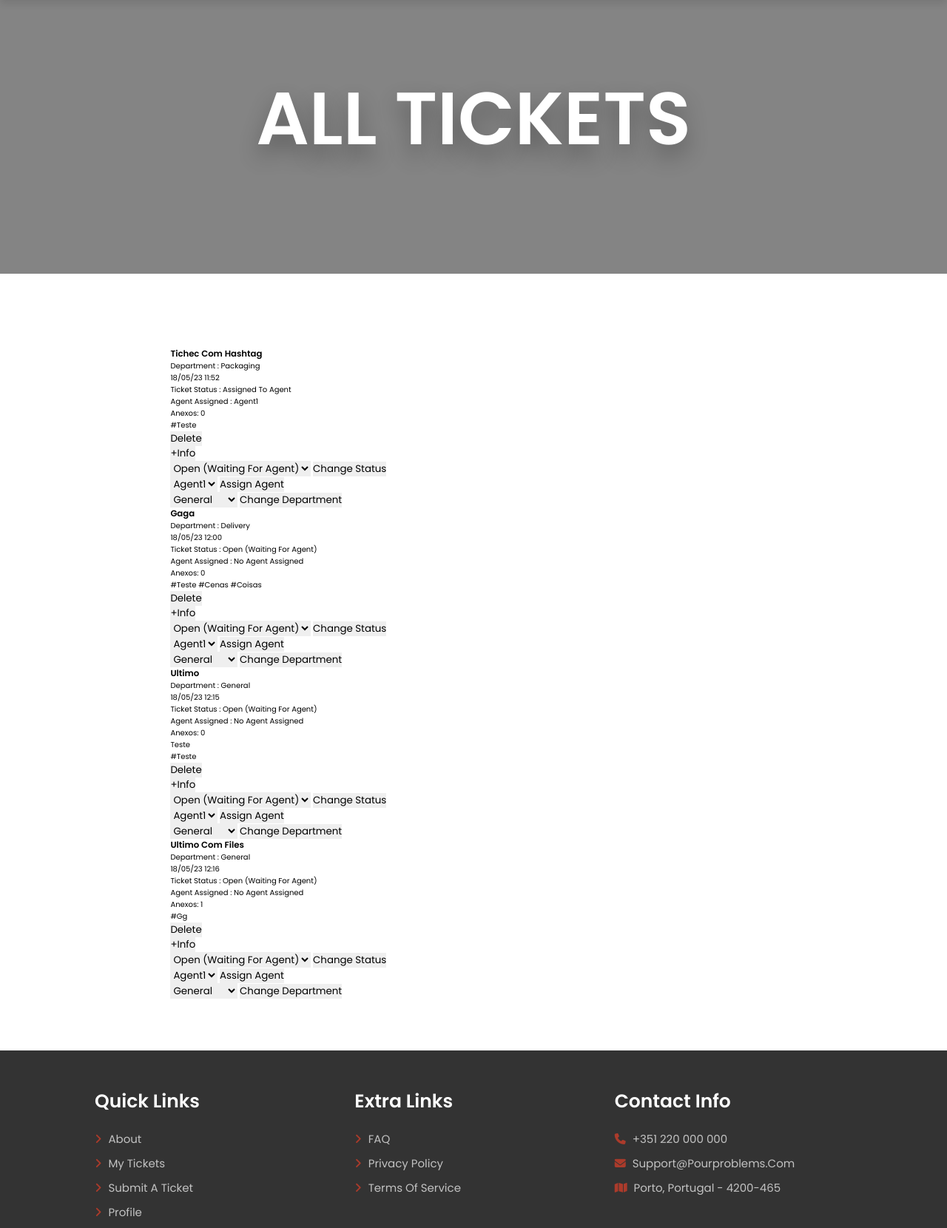
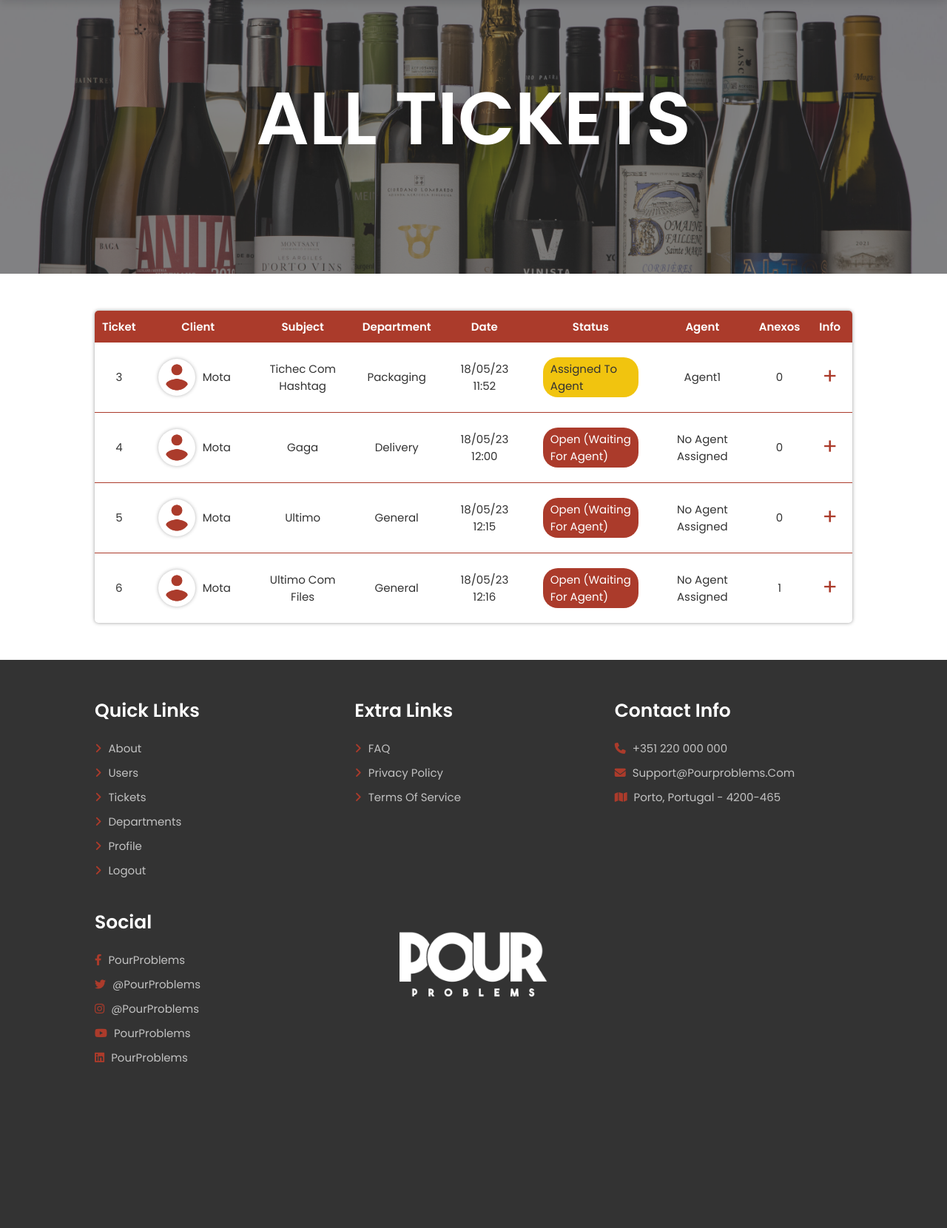
Before and after one commit to Joao-Mota/Pour-Problems, a PHP site: page /pages/all_tickets.php in a window 1280 px wide. Shown: the part 124-1784 px from the top of the page at 74% size. After the commit the page ends 1560 px from the top, so only its background shows below. Run offline with PHP 8.4, Linux system fonts and the light colour scheme; the visitor is signed in with stand-in values (Sample User, id 1); data comes from the database, SQL or seed files in the repository.

Commit message:
TCW add css to Assigned tickets page and All tickets page

```diff
--- a/actions/action_login.php
+++ b/actions/action_login.php
@@ -37,9 +37,9 @@ if (getUserByEmail($_POST['email']) == null) {
 }
 
 // validate password field for correct password
-try {
-  $user = User::getUserWithPassword($db, $_POST['email'], $_POST['password']);
-} catch (Exception $e) {
+
+$user = User::getUserWithPassword($db, $_POST['email'], $_POST['password']);
+if ($user == null) {
   $session->addFieldError('password', 'Wrong password!');
   $loginSuccess = false;
 }
--- a/css/style.css
+++ b/css/style.css
@@ -1177,6 +1177,9 @@ section {
     display: 1 1 41rem;
     border-left: var(--main-color) 5px solid;
     padding-left: 3rem;
+    padding-top: 3rem;
+    padding-bottom: 3rem;
+    display: block;
 }
 
 .profile .profile_info .title {
@@ -1224,9 +1227,148 @@ section {
 
 
 
+/* All Tickets */
+.tickets-table {
+    border-collapse: collapse;
+    display: flex;
+    flex-direction: column;
+    align-items: center;
+    justify-content: center;
+    width: 100%;
+}
+
+.tickets-table .tickets-body {
+    width: 100%;
+    display: flex;
+    flex-direction: column;
+    align-items: center;
+    justify-content: center;
+}
+
+.tickets-table .tickets-body table,
+.tickets-table .tickets-body td,
+.tickets-table .tickets-body th {
+    padding: 1rem;
+}
+
+.tickets-table .tickets-body table {
+    width: 100%;
+    border-collapse: collapse;
+    border-radius: 0.5rem;
+    overflow: hidden;
+    box-shadow: 0 0 0.5rem rgba(0, 0, 0, 0.4);
+    display: 1 1 41rem;
+}
+
+.tickets-table .tickets-body table thead {
+    background-color: var(--main-color);
+    color: var(--white);
+}
+
+.tickets-table .tickets-body table thead th {
+    font-size: 1.5rem;
+    padding: 1rem;
+}
+
+.tickets-table .tickets-body table tbody tr {
+    border-bottom: 1px solid var(--main-color);
+}
+
+.tickets-table .tickets-body table tbody tr:last-child {
+    border-bottom: none;
+}
 
 
+.tickets-table .tickets-body table tbody tr:hover {
+    background-color: var(--light-bg);
+}
 
+
+.tickets-table .tickets-body table tbody tr td {
+    font-size: 1.5rem;
+    padding: 1rem;
+}
+
+.tickets-table .tickets-body p {
+    font-size: 1.5rem;
+    padding: 1rem;
+    text-align: center;
+    color: var(--black);
+}
+
+.tickets-table .tickets-body .client {
+    width: 100%;
+    display: flex;
+    flex-direction: row;
+    align-items: center;
+    justify-content: space-between;
+    padding: 1rem;
+}
+
+.tickets-table .tickets-body .client img {
+    width: 5rem;
+    height: 5rem;
+    border-radius: 50%;
+    overflow: hidden;
+    box-shadow: 0 0 0.5rem rgba(0, 0, 0, 0.3);
+    display: 1 1 41rem;
+    vertical-align: middle;
+}
+
+.tickets-table .tickets-body .client p {
+    font-size: 1.5rem;
+    padding-left: 1rem;
+    padding-right: 1rem;
+    color: var(--black);
+}
+
+.tickets-table .tickets-body .status {
+    display: flex;
+    flex-direction: row;
+    align-items: center;
+    justify-content: center;
+    padding: 1rem;
+}
+
+.tickets-table .tickets-body .status span {
+    padding: 0.4rem 1rem;
+    border-radius: 2rem;
+    font-size: 1.5rem;
+}
+
+.tickets-table .tickets-body .status .open {
+    background-color: var(--main-color);
+    color: var(--white);
+}
+
+.tickets-table .tickets-body .status .closed {
+    background-color: #03a15a;
+    color: var(--white);
+}
+
+.tickets-table .tickets-body .status .assigned {
+    background-color: #f1c40f;
+    color: var(--black);
+}
+
+.tickets-table .tickets-body .more-info {
+    display: flex;
+    flex-direction: row;
+    align-items: center;
+    justify-content: center;
+    padding: 1rem;
+}
+
+.tickets-table .tickets-body .more-info input {
+    font-size: 3rem;
+    color: var(--main-color);
+    border: none;
+    background-color: transparent;
+}
+
+.tickets-table .tickets-body .more-info input:hover {
+    opacity: 0.8;
+}
 
 
 
@@ -1295,15 +1437,21 @@ section {
 
 
 
-@media (max-width: 1200px) {
+@media (max-width: 75em) {
 
     header section {
         padding: 3rem 5%;
     }
 
+    .tickets-table .tickets-body td:not(:first-of-type) {
+        min-width: 12.1rem;
+    }
+
 }
 
-@media (max-width: 1197px) {
+
+
+@media (max-width: 74.8125em) {
 
     .login .login-input {
         border-left: none;
@@ -1321,7 +1469,7 @@ section {
     }
 }
 
-@media (max-width: 990px) {
+@media (max-width: 61.875em) {
 
     html {
         font-size: 55%;
@@ -1337,7 +1485,7 @@ section {
 
 }
 
-@media (max-width: 750px) {
+@media (max-width: 46.875em) {
 
     #menu-bars {
         display: inline-block;
@@ -1380,7 +1528,7 @@ section {
 
 }
 
-@media (max-width: 650px) {
+@media (max-width: 40.625em) {
 
     .profile .profile_pic {
         width: 20rem;
@@ -1396,7 +1544,7 @@ section {
 
 }
 
-@media (max-width: 450px) {
+@media (max-width: 28.125em) {
 
     html {
         font-size: 50%;
--- a/pages/all_tickets.php
+++ b/pages/all_tickets.php
@@ -7,6 +7,11 @@ $session = new Session();
 // Can't access this page if not logged in
 if (!$session->isLoggedIn()) {
   header('Location: ../pages/login.php');
+}
+
+// Check if user is not an agent or not an admin
+if (!$session->isAdmin() && !$session->isAgent()) {
+  header('Location: ../pages/index.php');
 }
 
 require_once(__DIR__ . '/../database/connection.db.php');
@@ -33,14 +38,29 @@ drawHeader($session);
 ?>
 
 
-<div class="heading">
+<div class="heading" style="background: url('../sources/heading_bg/tickets.jpg');">
   <h1>All Tickets</h1>
 </div>
 
-<section class="ticket-form">
+<div class="tickets-table">
 
-  <section class="mytickets">
+  <section class="tickets-body">
 
+    <table>
+      <thead>
+        <tr>
+          <th> Ticket </th>
+          <th> Client </th>
+          <th> Subject </th>
+          <th> Department </th>
+          <th> Date </th>
+          <th> Status </th>
+          <th> Agent </th>
+          <th> Anexos </th>
+          <th> Info </th>
+        </tr>
+      </thead>
+      <tbody>
         <?php foreach ($tickets_user as $ticket_user) {
 
           $ticket = Ticket::getTicket($db, $ticket_user->ticket_id);
@@ -53,113 +73,105 @@ drawHeader($session);
             $agent_username = $user->username;
           } ?>
 
-      <div class="all_ticket">
 
-        <div class="question">
-          <h3>
+          <tr>
+            <td>
+              <div class="ticket-id">
+                <p>
+                  <?= $ticket->id ?>
+                </p>
+              </div>
+            </td>
+
+            <td>
+              <div class="client">
+                <?php
+                // Get profile image from the user that created the ticket
+                $user = User::getUser($db, $ticket_user->client_id);
+                $profile_image = $user->image_path;
+                ?>
+                <img src="/uploads/profiles/<?= $profile_image ?>" alt="Profile Image" class="profile-image">
+                <p>
+                  <?= $user->username ?>
+                </p>
+              </div>
+            </td>
+
+            <td>
+              <div class="subject">
+                <p>
                   <?= $ticket->subject ?>
-          </h3>
+                </p>
               </div>
+            </td>
 
-        <div class="answer">
-          <p> Department :
+            <td>
+              <div class="department">
+                <p>
                   <?= $ticket->department ?>
                 </p>
+            </td>
+
+            <td>
+              <div class="date">
                 <p>
                   <?= $ticket->datetime ?>
                 </p>
+              </div>
+            </td>
+
+            <td>
+              <div class="status">
                 <?php $status = Status::getStatus($db, $ticket->status_id); ?>
-          <p> Ticket Status :
-            <?= $status->stat ?>
-          </p>
-          <p> Agent Assigned :
+
+                <?php
+                if ($status->stat == 'Open (Waiting for agent)') {
+                  echo '<span class="open">' . $status->stat . '</span>';
+                } else if ($status->stat == 'Closed') {
+                  echo '<span class="closed">' . $status->stat . '</span>';
+                } else {
+                  echo '<span class="assigned">' . $status->stat . '</span>';
+                }
+
+                ?>
+
+              </div>
+            </td>
+
+            <td>
+              <div class="agent">
+                <p>
                   <?= $agent_username ?>
                 </p>
-          <p> Anexos:
+              </div>
+            </td>
+
+            <td>
+              <div class="anexos">
+                <p>
                   <?= count($ticket->files) ?>
                 </p>
+              </div>
+            </td>
 
-          <?php $hashtags = Hashtag::getHashtags_from_ticket($db, $ticket->id);
-          foreach ($hashtags as $hashtag) { ?>
-            <p> <?= $hashtag->name ?> </p>
-          <?php } ?>
-        </div>
-
-        <div>
-          <form action="../actions/action_delete_ticket.php" method="post" class="delete">
+            <td>
+              <div class="more-info">
+                <form action="../pages/ticket.php?id=<?= base64_encode(strval($ticket->id)) ?>" method="post"
+                  class="info-form">
                   <input type="hidden" name="ticket_id" value="<?= $ticket_user->ticket_id ?>">
                   <input type="hidden" name="id" value="<?= $ticket->id ?>">
-            <input type="submit" value="Delete">
+                  <input type="submit" value="+">
                 </form>
               </div>
-
-        <div>
-          <form action="../pages/ticket.php?id=<?= base64_encode(strval($ticket->id)) ?>" method="post" class="delete">
-            <input type="hidden" name="ticket_id" value="<?= $ticket_user->ticket_id ?>">
-            <input type="hidden" name="id" value="<?= $ticket->id ?>">
-            <input type="submit" value="+Info">
-          </form>
-        </div>
-
-        <div>
-          <form action="../actions/action_change_status.php" method="post" class="delete">
-
-            <input type="hidden" name="ticket_id" value="<?= $ticket->id ?>">
-
-            <select id="status" name="status">
-
-              <?php foreach ($all_status as $status) { ?>
-                <option value="<?= $status->stat ?>"> <?= $status->stat ?> </option>
-              <?php } ?>
-
-            </select>
-
-            <input type="submit" value="Change Status">
-
-          </form>
-        </div>
-
-        <div>
-          <form action="../actions/action_assign_agent.php" method="post" class="delete">
-
-            <input type="hidden" name="ticket_id" value="<?= $ticket->id ?>">
-
-            <select id="agent" name="agent">
-
-              <?php foreach ($agents as $agent) { ?>
-                <option value="<?= $agent->username ?>"> <?= $agent->username ?> </option>
-              <?php } ?>
-
-            </select>
-
-            <input type="submit" value="Assign Agent">
-
-          </form>
-        </div>
-
-        <div>
-          <form action="../actions/action_change_department.php" method="post" class="delete">
-
-            <input type="hidden" name="ticket_id" value="<?= $ticket->id ?>">
-
-            <select id="departments" name="department">
-
-              <?php foreach ($departments as $department) { ?>
-                <option value="<?= $department->name ?>"> <?= $department->name ?> </option>
-              <?php } ?>
-
-            </select>
-
-            <input type="submit" value="Change Department">
-
-          </form>
-        </div>
-      </div>
+            </td>
+          </tr>
 
         <?php } ?>
+      </tbody>
+    </table>
   </section>
 
-</section>
+</div>
 
 <?php
 drawFooter($session);
--- a/temp/common.tpl.php
+++ b/temp/common.tpl.php
@@ -66,16 +66,35 @@ require_once(__DIR__ . '/../utils/session.php');
           <div class="box">
             <h3>Quick Links</h3>
             <?php
-            if ($session->isLoggedIn()) { ?>
+            if ($session->isLoggedIn()) {
+              if ($session->isAdmin()) { ?>
 
-              <a href="/pages/about.php"> <i class="fas fa-angle-right"></i> About</a>
-              <a href="/pages/mytickets.php"> <i class="fas fa-angle-right"></i> My Tickets</a>
-              <a href="/pages/submit_ticket.php"> <i class="fas fa-angle-right"></i> Submit a Ticket</a>
-              <a href="/pages/profile.php"> <i class="fas fa-angle-right"></i> Profile</a>
-              <a href="/actions/action_logout.php"> <i class="fas fa-angle-right"></i> Logout</a>
+                <a href="/pages/about.php"> <i class="fas fa-angle-right"></i> About</a>
+                <a href="/pages/users.php"> <i class="fas fa-angle-right"></i> Users</a>
+                <a href="/pages/all_tickets.php"> <i class="fas fa-angle-right"></i> Tickets</a>
+                <a href="/pages/departments.php"> <i class="fas fa-angle-right"></i> Departments</a>
+                <a href="/pages/profile.php"> <i class="fas fa-angle-right"></i> Profile</a>
+                <a href="/actions/action_logout.php"> <i class="fas fa-angle-right"></i> Logout</a>
+
+              <?php } else if ($session->isAgent()) { ?>
+
+                  <a href="/pages/about.php"> <i class="fas fa-angle-right"></i> About</a>
+                  <a href="/pages/assigned_tickets.php"> <i class="fas fa-angle-right"></i> Assigned Tickets</a>
+                  <a href="/pages/all_tickets.php"> <i class="fas fa-angle-right"></i> Tickets</a>
+                  <a href="/pages/profile.php"> <i class="fas fa-angle-right"></i> Profile</a>
+                  <a href="/actions/action_logout.php"> <i class="fas fa-angle-right"></i> Logout</a>
+
+              <?php } else { ?>
+
+                  <a href="/pages/about.php"> <i class="fas fa-angle-right"></i> About</a>
+                  <a href="/pages/mytickets.php"> <i class="fas fa-angle-right"></i> My Tickets</a>
+                  <a href="/pages/submit_ticket.php"> <i class="fas fa-angle-right"></i> Submit a Ticket</a>
+                  <a href="/pages/profile.php"> <i class="fas fa-angle-right"></i> Profile</a>
+                  <a href="/actions/action_logout.php"> <i class="fas fa-angle-right"></i> Logout</a>
 
 
-            <?php } else { ?>
+              <?php }
+            } else { ?>
               <a href="/pages/about.php"> <i class="fas fa-angle-right"></i> About</a>
               <a href="/pages/signup.php"> <i class="fas fa-angle-right"></i> Sign Up</a>
               <a href="/pages/login.php"> <i class="fas fa-angle-right"></i> Login</a>
@@ -199,8 +218,8 @@ require_once(__DIR__ . '/../utils/session.php');
     <nav class="navbar">
       <form action="../actions/action_logout.php" method="post" class="logout">
         <a href="/pages/about.php">About</a>
-        <a href="/pages/assigned_tickets.php">My Assigned Tickets</a>
-        <a href="/pages/all_tickets.php">All Tickets</a>
+        <a href="/pages/assigned_tickets.php">Assigned Tickets</a>
+        <a href="/pages/all_tickets.php">Tickets</a>
         <a href="/pages/profile.php">Profile</a>
         <input type="submit" value="Logout">
       </form>
```
Also changed, not shown: pages/assigned_tickets.php (+99 -88 lines), sources/heading_bg/assigned.jpg (added), sources/heading_bg/tickets.jpg (added). Lines whose indentation alone changed are shown as unchanged.
